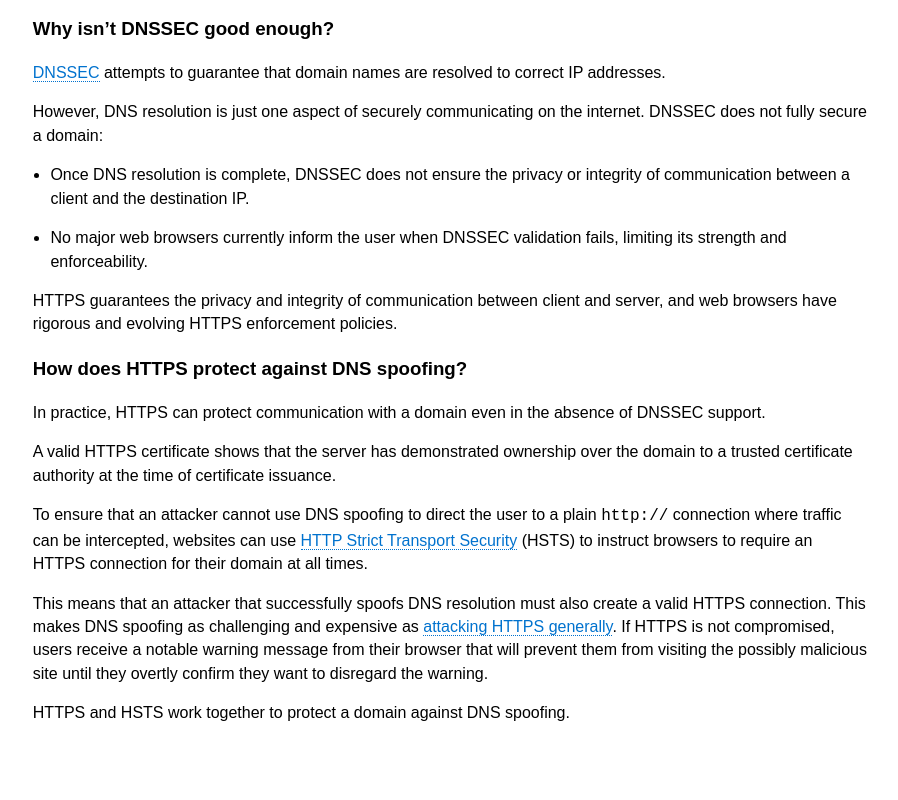
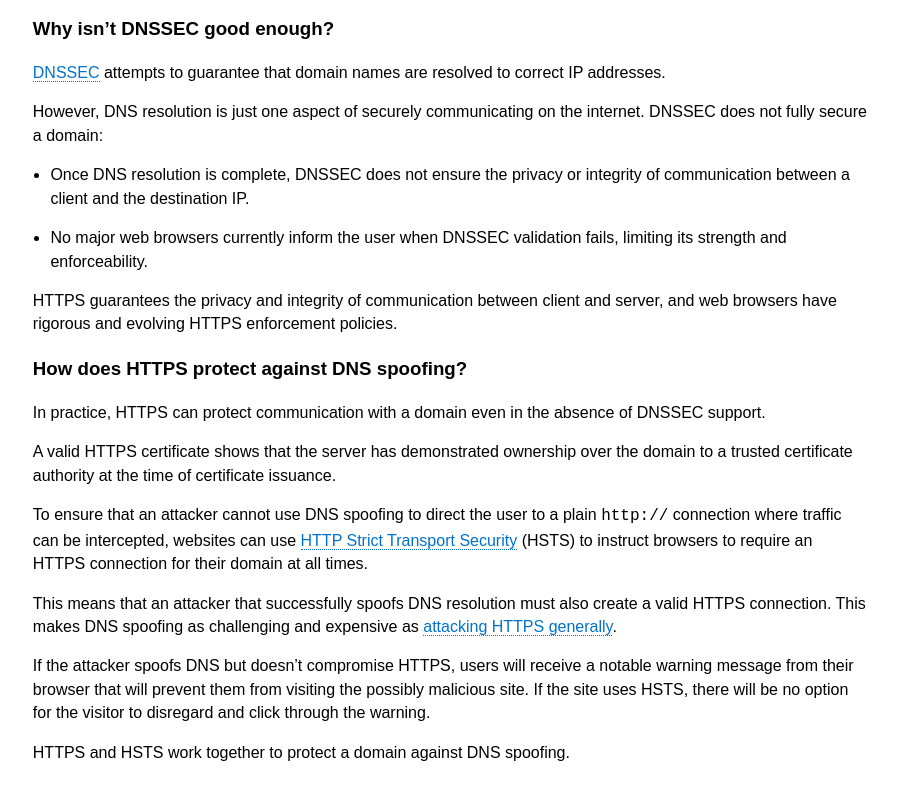
Before and after one commit to GSA/https, a Jekyll site: the page built from pages/faq.md, in a window 1280 px wide and 900 px high, scrolled down 1542 px. Shown: the top 800 px of the window, without its empty margins (352-1250 px from the left). Built offline with Jekyll 4.4.1, drawn with Linux system fonts in a browser that asks for light colours; Markdown is read by kramdown in place of the engine named in the settings.

Commit message:
clarify HTTPS warning when DNS is spoofed, and warning clickthrough
cc @alex @noahkunin

```diff
--- a/pages/faq.md
+++ b/pages/faq.md
@@ -66,6 +66,8 @@ A valid HTTPS certificate shows that the server has demonstrated ownership over
 
 To ensure that an attacker cannot use DNS spoofing to direct the user to a plain `http://` connection where traffic can be intercepted, websites can use [HTTP Strict Transport Security](/hsts/) (HSTS) to instruct browsers to require an HTTPS connection for their domain at all times.
 
-This means that an attacker that successfully spoofs DNS resolution must also create a valid HTTPS connection. This makes DNS spoofing as challenging and expensive as [attacking HTTPS generally](#how-difficult-is-it-to-attack-an-https-connection?). If HTTPS is not compromised, users receive a notable warning message from their browser that will prevent them from visiting the possibly malicious site until they overtly confirm they want to disregard the warning.
+This means that an attacker that successfully spoofs DNS resolution must also create a valid HTTPS connection. This makes DNS spoofing as challenging and expensive as [attacking HTTPS generally](#how-difficult-is-it-to-attack-an-https-connection?).
+
+If the attacker spoofs DNS but doesn't compromise HTTPS, users will receive a notable warning message from their browser that will prevent them from visiting the possibly malicious site. If the site uses HSTS, there will be no option for the visitor to disregard and click through the warning.
 
 HTTPS and HSTS work together to protect a domain against DNS spoofing.
```
